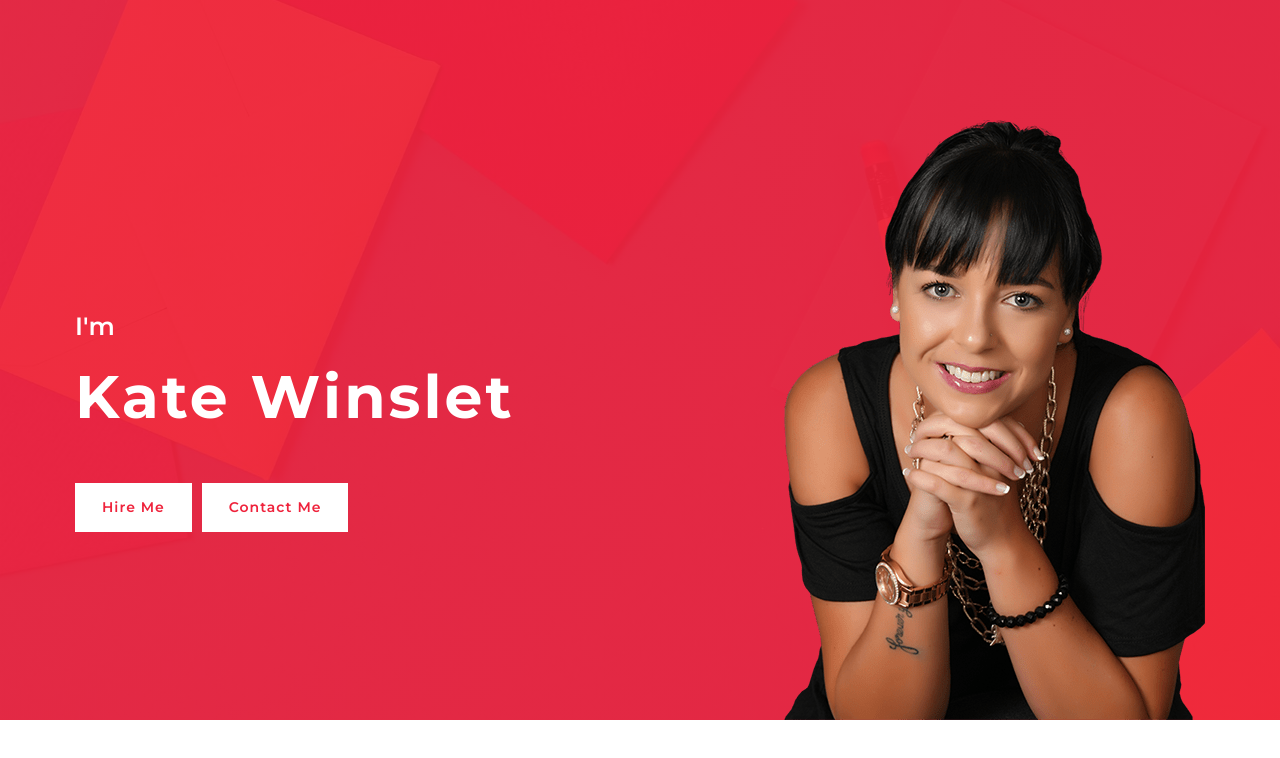
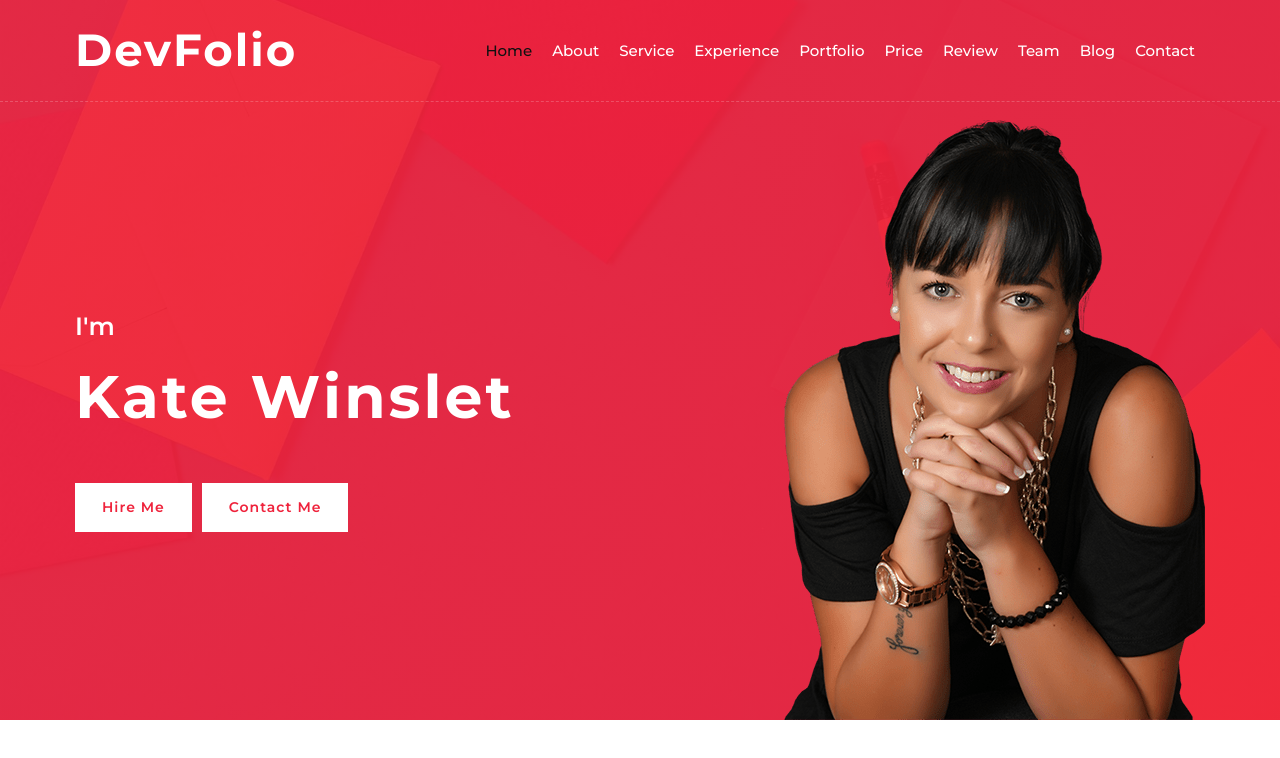
Before and after one commit to rumpapl/template-to-react-portfolio-demo1, a React (Create React App) app: page / in a window 1280 px wide. Shown: the top 758 px of the page. Built offline with nearby package versions, Linux system fonts and the light colour scheme.

Commit message:
Imported NavBar-component

```diff
--- a/src/App.js
+++ b/src/App.js
@@ -1,8 +1,11 @@
 import Hero from "./components/hero/Hero";
+import NavBar
 
+    from "./components/navBar/NavBar";
 function App() {
     return (
         <>
+            <NavBar />
             <Hero />
         </>
     );
```
